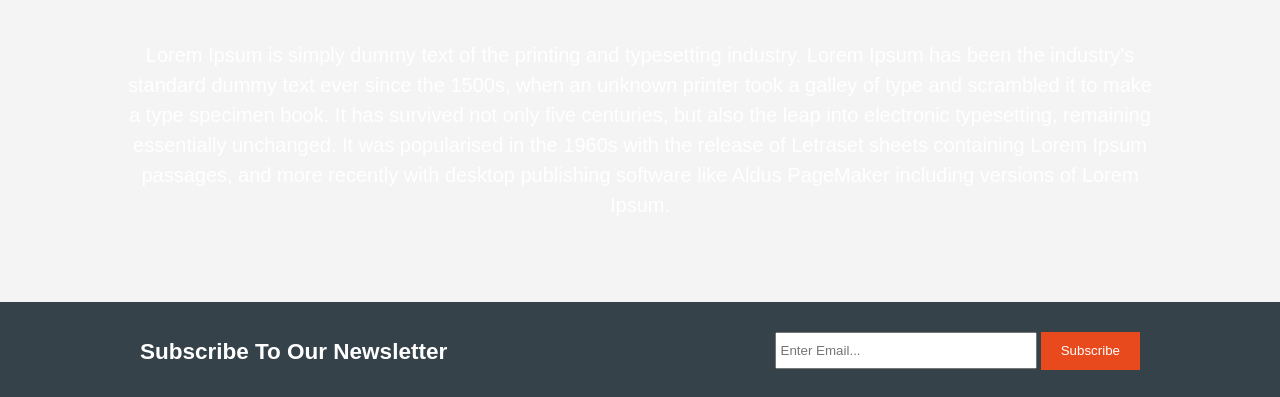
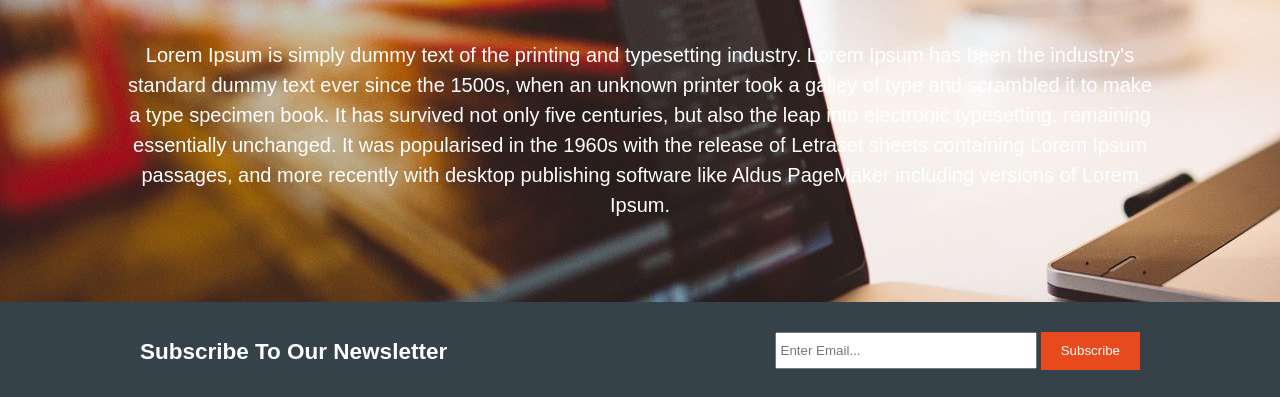
Before and after one commit to mametur/acme-web-design, a plain HTML site: page index.html in a window 1280 px wide. Shown: the part 254-651 px from the top of the page. Drawn offline with Linux system fonts and the light colour scheme; the site is published under a folder, as on GitHub Pages, so addresses that start at the root find nothing.

Commit message:
on master change path one mote try

```diff
--- a/css/style.css
+++ b/css/style.css
@@ -82,7 +82,7 @@ header a:hover {
 #showcase {
 
     min-height: 400px;
-    background: url(/img/showcase.jpg);
+    background: url(../img/showcase.jpg);
     background-repeat: no-repeat;
     background-position: 0 -400px ;
     text-align: center;
```
